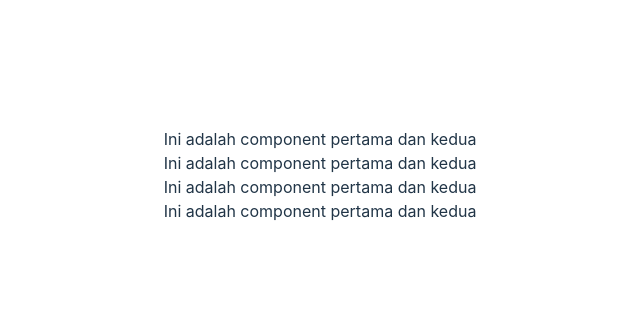
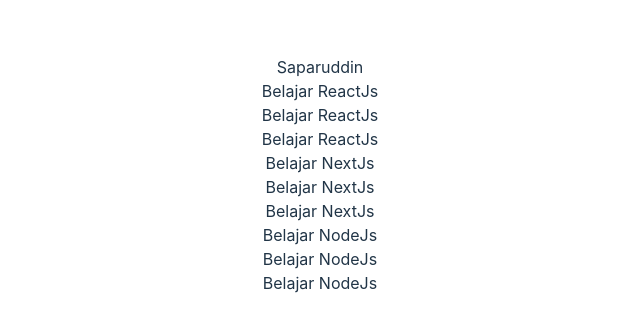
Before and after one commit to Safarqwerty/fundamental-react, a React (Vite) app: page / in a window 1280 px wide. Shown: the part 225-556 px from the top of the page, without its empty margins (320-960 px from the left). Built offline with nearby package versions, Linux system fonts and the light colour scheme.

Commit message:
Component Dinamis

```diff
--- a/src/App.jsx
+++ b/src/App.jsx
@@ -5,9 +5,6 @@
   return (
     <div className='App'>
       <Article />
-      <Article />
-      <Article />
-      <Article />
     </div>
   )
 }
--- a/src/components/Article.jsx
+++ b/src/components/Article.jsx
@@ -1,5 +1,23 @@
 function Article () {
-    return <div>Ini adalah component pertama dan kedua</div>
+    const name = "Saparuddin"
+    const titles = ["Belajar ReactJs", "Belajar NextJs", "Belajar NodeJs"]
+
+    return (
+        <>
+            <div>{name}</div>
+            <div>
+                {titles.map((title) => {
+                    return(
+                        <>
+                            <div>{title}</div>
+                            <div>{title}</div>
+                            <div>{title}</div>
+                        </>
+                    )
+                })}
+            </div>
+        </>
+    )
 }
 
 export default Article;
```
